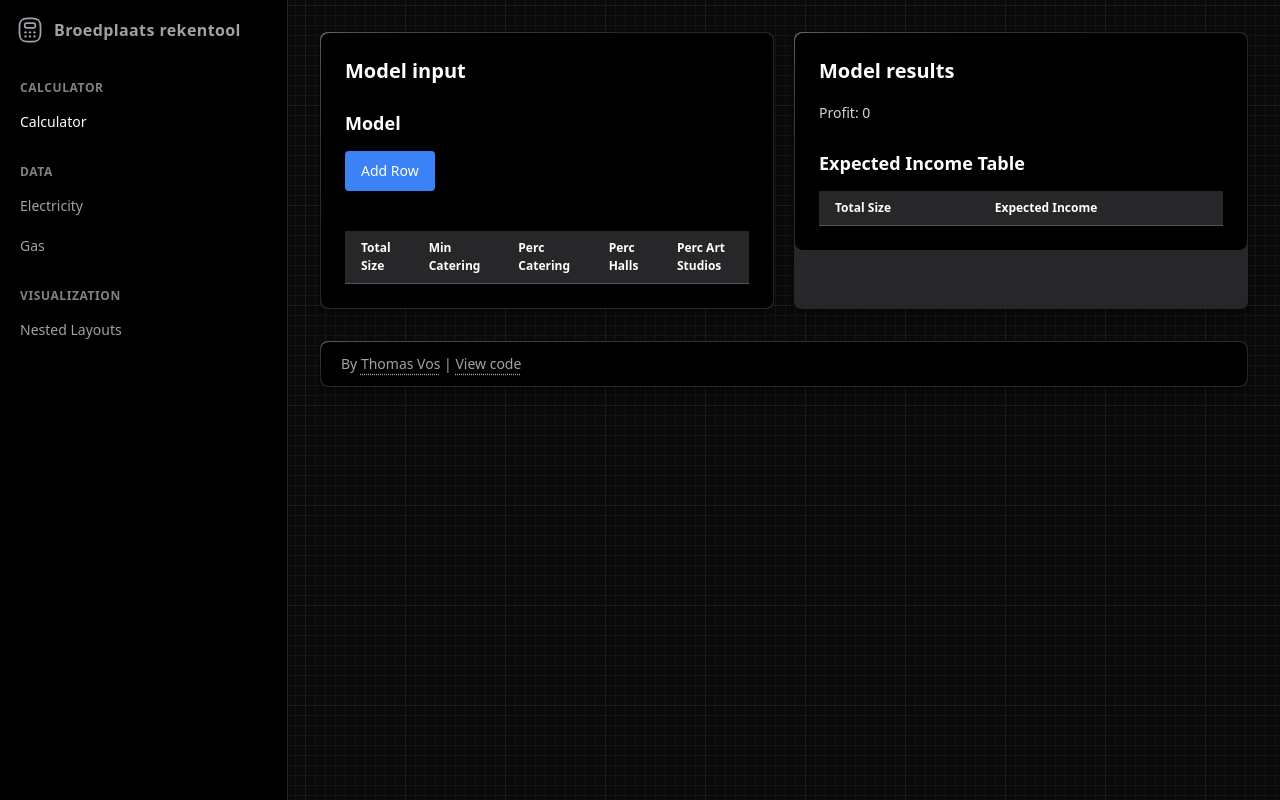
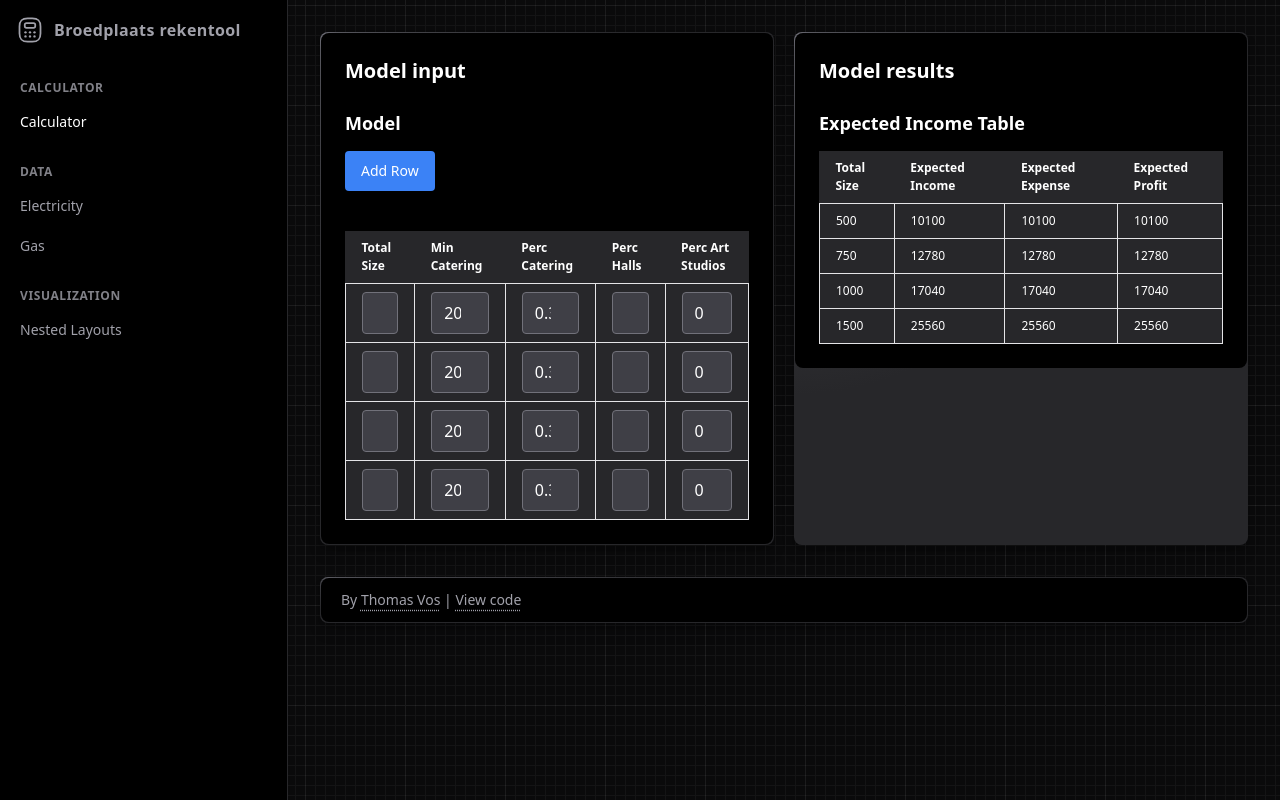
Before and after one commit to T-Vos/broedplaats-rekentool, a Next.js app: page /calculator in a window 1280 px wide. Built offline with nearby package versions, Linux system fonts and the light colour scheme.

Commit message:
first step in expectation

```diff
--- a/app/calculator/page.tsx
+++ b/app/calculator/page.tsx
@@ -1,5 +1,7 @@
 'use client';
 
+import { max, min } from 'd3';
+import { register } from 'module';
 import { useState } from 'react';
 
 interface RowData {
@@ -10,28 +12,122 @@ interface RowData {
   percArtStudios: number;
 }
 
-interface Assumptions {
-  expectedIncomeCatering: number;
-  expectedIncomeArtstudio: number;
-}
-
-const assumptions: Assumptions = {
-  expectedIncomeCatering: 100, // Example value
-  expectedIncomeArtstudio: 200, // Example value
-};
-
 export default function Page() {
-  const [income, setIncome] = useState(0);
-  const [expenses, setExpenses] = useState(0);
-  const [rows, setRows] = useState<RowData[]>([]);
-
-  const handleIncomeChange = (e: React.ChangeEvent<HTMLInputElement>) => {
-    setIncome(Number(e.target.value));
-  };
-
-  const handleExpensesChange = (e: React.ChangeEvent<HTMLInputElement>) => {
-    setExpenses(Number(e.target.value));
-  };
+  const [rows, setRows] = useState<RowData[]>([
+    {
+      totalSize: 500,
+      minCatering: 200,
+      percCatering: 0.3,
+      percHalls: 0.1,
+      percArtStudios: 0.6,
+    },
+    {
+      totalSize: 750,
+      minCatering: 200,
+      percCatering: 0.3,
+      percHalls: 0.1,
+      percArtStudios: 0.6,
+    },
+    {
+      totalSize: 1000,
+      minCatering: 200,
+      percCatering: 0.3,
+      percHalls: 0.1,
+      percArtStudios: 0.6,
+    },
+    {
+      totalSize: 1500,
+      minCatering: 200,
+      percCatering: 0.3,
+      percHalls: 0.1,
+      percArtStudios: 0.6,
+    },
+  ]);
+  const [variables, setVariables] = useState<any>({
+    income: {
+      artStudios: {
+        minIncomePerM2: 14,
+        maxIncomePerM2: 16,
+      },
+      catering: {
+        peoplePerM2: {
+          max: 4,
+          normal: 2,
+          terrace: 1.5,
+        },
+        expendure: {
+          perPerson: 25,
+          margin: 0.8,
+        },
+      },
+    },
+    expenses: {
+      labourCosts: {
+        minCostPerHour: 15,
+        maxCostPerHour: 20,
+        workingPersonPerHour: 2,
+        hoursUsage: 10,
+      },
+      renovation: {
+        maxCostPerM2: 500,
+        minCostPerM2: 300,
+        furnitureCater: 25000,
+      },
+      loanCosts: {
+        interestRate: 0.1,
+        duration: 10,
+        loanAmount: 500000,
+      },
+      legalCosts: {
+        notary: {
+          minCost: 500,
+          maxCost: 1000,
+        },
+        accountancy: {
+          minCost: 800,
+          maxCost: 800,
+        },
+        uboRegistration: 25,
+        registerChamberOfCommerce: 80,
+        taxationNumber: 105.5,
+        registrationStockHolders: 25,
+        exploitationPermit_withoutTerrarsse: 2200,
+        exploitationPermit_withTerrarsse: 2600,
+      },
+    },
+    energyUsage: {
+      electricity: {
+        costs: {
+          minPerkWh: 0.0667,
+          maxPerkWh: 0.6588,
+          average: 0.15735,
+        },
+        catering: {
+          minPerM2Kwh: 75,
+          maxPerM2Kwh: 250,
+        },
+        Office: {
+          minPerM2Kwh: 60,
+          maxPerM2Kwh: 100,
+        },
+      },
+      gas: {
+        costs: {
+          minPerM3: 0.2616,
+          maxPerM3: 2.783,
+          average: 0.6329516666666668,
+        },
+        catering: {
+          minPerM2Kwh: 21,
+          maxPerM2Kwh: 40,
+        },
+        Office: {
+          minPerM2m3: 12,
+          maxPerM2m3: 23,
+        },
+      },
+    },
+  });
 
   const handleRowChange = (
     index: number,
@@ -47,24 +143,40 @@ export default function Page() {
     setRows([
       ...rows,
       {
-        totalSize: 0,
-        minCatering: 0,
-        percCatering: 0,
-        percHalls: 0,
-        percArtStudios: 0,
+        totalSize: 500,
+        minCatering: 200,
+        percCatering: 0.3,
+        percHalls: 0.1,
+        percArtStudios: 0.6,
       },
     ]);
   };
 
+  const calculateExpactation = (row: RowData) => {
+    return {
+      income: calculateExpectedIncome(row),
+      expenses: calculateExpectedIncome(row),
+      profit: calculateExpectedIncome(row),
+    };
+  };
+
   const calculateExpectedIncome = (row: RowData) => {
-    const cateringIncome =
-      row.percCatering * assumptions.expectedIncomeCatering;
-    const artStudioIncome =
-      row.percArtStudios * assumptions.expectedIncomeArtstudio;
+    const cateringSize: number = Math.max(
+      row.minCatering,
+      row.totalSize * row.percCatering,
+    );
+    const cateringIncome: number =
+      cateringSize *
+      variables.income.catering.peoplePerM2.normal *
+      variables.income.catering.expendure.perPerson *
+      variables.income.catering.expendure.margin;
+    const artSize: number =
+      (row.totalSize - cateringSize - row.percHalls * row.totalSize) *
+      row.percArtStudios;
+    const artStudioIncome: number =
+      artSize * variables.income.artStudios.minIncomePerM2;
     return cateringIncome + artStudioIncome;
   };
-
-  const profit = income - expenses;
 
   return (
     <>
@@ -177,24 +289,34 @@ export default function Page() {
           <div className="space-y-9">
             <div className="prose prose-sm prose-invert max-w-none">
               <h1 className="text-xl font-bold">Model results</h1>
-              <p>Profit: {profit}</p>
               <h2 className="mt-6 text-lg font-bold">Expected Income Table</h2>
               <table className="min-w-full bg-gray-800 text-white">
                 <thead>
                   <tr>
                     <th className="px-4 py-2">Total Size</th>
                     <th className="px-4 py-2">Expected Income</th>
+                    <th className="px-4 py-2">Expected Expense</th>
+                    <th className="px-4 py-2">Expected Profit</th>
                   </tr>
                 </thead>
                 <tbody>
-                  {rows.map((row, index) => (
-                    <tr key={index}>
-                      <td className="border px-4 py-2">{row.totalSize}</td>
-                      <td className="border px-4 py-2">
-                        {calculateExpectedIncome(row)}
-                      </td>
-                    </tr>
-                  ))}
+                  {rows.map((row, index) => {
+                    const expectation = calculateExpactation(row);
+                    return (
+                      <tr key={index}>
+                        <td className="border px-4 py-2">{row.totalSize}</td>
+                        <td className="border px-4 py-2">
+                          {expectation.income}
+                        </td>
+                        <td className="border px-4 py-2">
+                          {expectation.expenses}
+                        </td>
+                        <td className="border px-4 py-2">
+                          {expectation.profit}
+                        </td>
+                      </tr>
+                    );
+                  })}
                 </tbody>
               </table>
             </div>
--- a/app/gas/page.tsx
+++ b/app/gas/page.tsx
@@ -1,21 +1,79 @@
+import { PlusIcon } from '@heroicons/react/24/outline';
+import electricity_data from './data.json';
+import { mean, median, max, min, variance, log } from 'mathjs';
+import HistogramWithDistribution from '#/ui/HistogramWithDistribution';
+import SimpleBlock from '#/ui/simple-block';
+import { subtle } from 'crypto';
 export default function Page() {
   return (
-    <div className="space-y-9">
-      <div className="prose prose-sm prose-invert max-w-none">
-        <h1 className="text-xl font-bold">Client Component Hooks</h1>
+    <>
+      <div className="rounded-lg bg-vc-border-gradient p-px shadow-lg shadow-black/20">
+        <div className="rounded-lg bg-black p-3.5 lg:p-6">
+          <div className="space-y-9">
+            <div className="prose prose-sm prose-invert max-w-none">
+              <h1 className="text-xl font-bold">Data points</h1>
 
-        <ul>
-          <li>
-            Next.js provides a number of hooks for accessing routing information
-            from client components.
-          </li>
-          <li>
-            Try navigating each page and observing the output of each hook
-            called from the current routes <code>layout.js</code> and{' '}
-            <code>page.js</code> files.
-          </li>
-        </ul>
+              <div className="grid grid-cols-1 gap-5 lg:grid-cols-2">
+                <SimpleBlock
+                  mainText={<PlusIcon className="h-5 w-5" />}
+                  subtleText="Add data point"
+                  type="green"
+                />
+                {electricity_data.map((item, index) => {
+                  return (
+                    <SimpleBlock
+                      key={index}
+                      mainText={`${item.m3} m3`}
+                      subtleText={`${item.Jaar} ${item.Maand}`}
+                    />
+                  );
+                })}
+              </div>
+            </div>
+          </div>
+        </div>
       </div>
-    </div>
+      <div className="flex flex-col justify-start gap-5">
+        <div className="rounded-lg bg-vc-border-gradient p-px shadow-lg shadow-black/20">
+          <div className="rounded-lg bg-black p-3.5 lg:p-6">
+            <div className="space-y-9">
+              <div className="prose prose-sm prose-invert max-w-none">
+                <h1 className="text-xl font-bold">Descriptive statistics</h1>
+                <div className="mb-9 grid grid-cols-1 gap-5  lg:grid-cols-2">
+                  {[
+                    { func: mean, label: 'Mean price m3' },
+                    { func: median, label: 'Median price m3' },
+                    { func: max, label: 'Maximum price m3' },
+                    { func: min, label: 'Minimum price m3' },
+                    { func: variance, label: 'Variance price m3' },
+                  ].map(({ func, label }) => (
+                    <SimpleBlock
+                      key={label}
+                      mainText={func(
+                        electricity_data.map((x) => x.m3),
+                      ).toString()}
+                      subtleText={label}
+                    />
+                  ))}
+                </div>
+              </div>
+            </div>
+          </div>
+        </div>
+        <div className="rounded-lg bg-vc-border-gradient p-px shadow-lg shadow-black/20">
+          <div className="rounded-lg bg-black p-3.5 lg:p-6">
+            <div className="space-y-9">
+              <div className="prose prose-sm prose-invert max-w-none">
+                <h1 className="text-xl font-bold">Graphs</h1>
+                <HistogramWithDistribution
+                  data={electricity_data.map((x) => x.m3)}
+                  binCount={5}
+                />
+              </div>
+            </div>
+          </div>
+        </div>
+      </div>
+    </>
   );
 }
```
